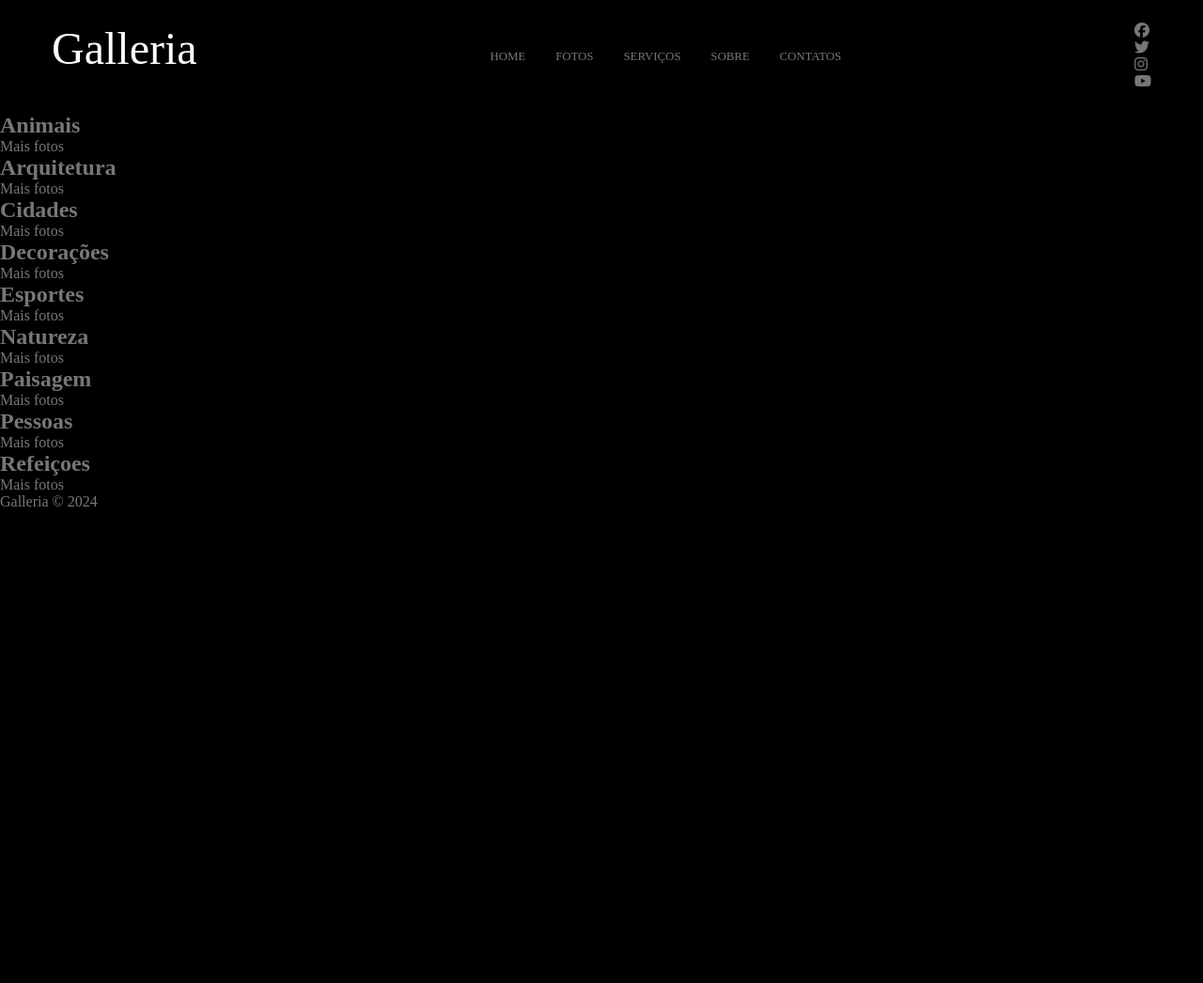
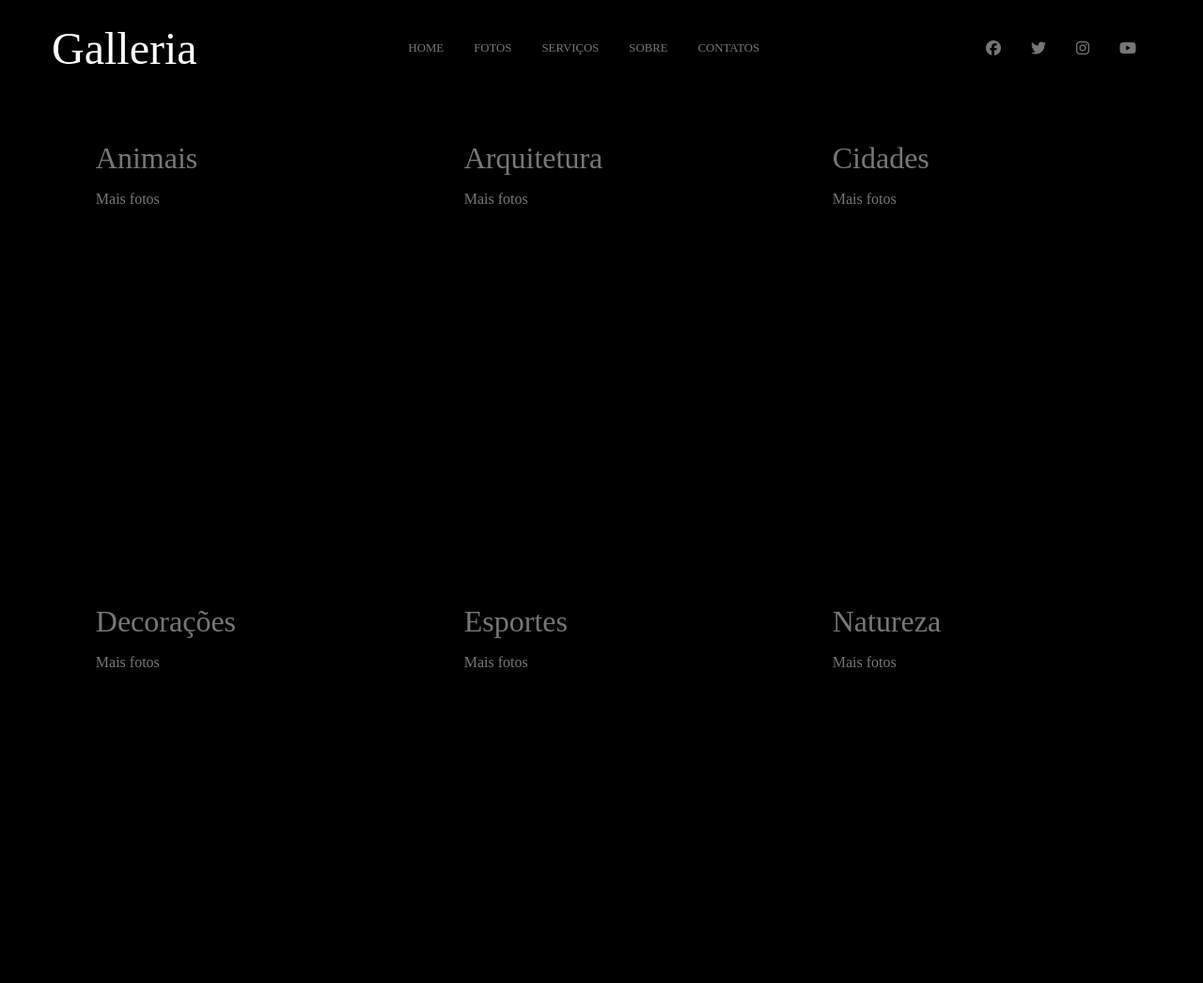
Before and after one commit to MarceloMarquesdeLima/galleria, a plain HTML site: page index.html in a window 1280 px wide. Shown: the top 1046 px of the page at 94% size. Before the commit the page ends 800 px from the top, so only its background shows below. Drawn offline with Linux system fonts and the light colour scheme.

Commit message:
ajuste de layout

```diff
--- a/sass/styles.sass
+++ b/sass/styles.sass
@@ -38,7 +38,33 @@ body
 
                 .active
                     color: variables.$text-color
-
                 a
                     &:hover
                         color: variables.$secondary-color
+    &-social-media
+        ul
+            @include mixins.flex-center
+            height: 100%
+
+        li
+            margin: 0 1rem
+            a
+                &:hover
+                    color: variables.$primary-color
+
+.gallery
+    @include mixins.flex-center
+    @include mixins.container
+    flex-wrap: wrap
+    justify-content: space-between
+    padding: 0
+
+    &-card
+        width: 25%
+        height: 400px
+        margin: 4%
+
+        &-title
+            font-size: 2rem
+            font-weight: 300
+            margin-bottom: 1rem
```
Also changed, not shown: css/styles.css, 1 other file.
